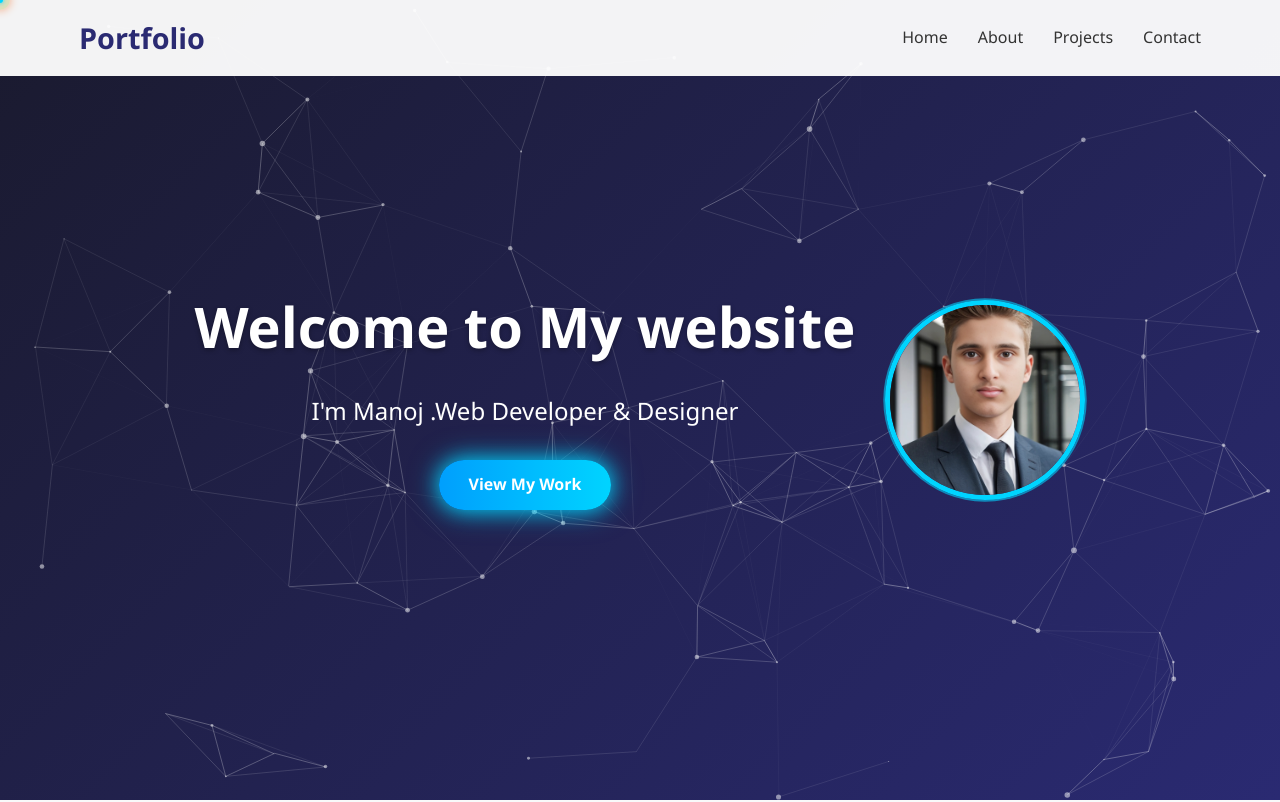
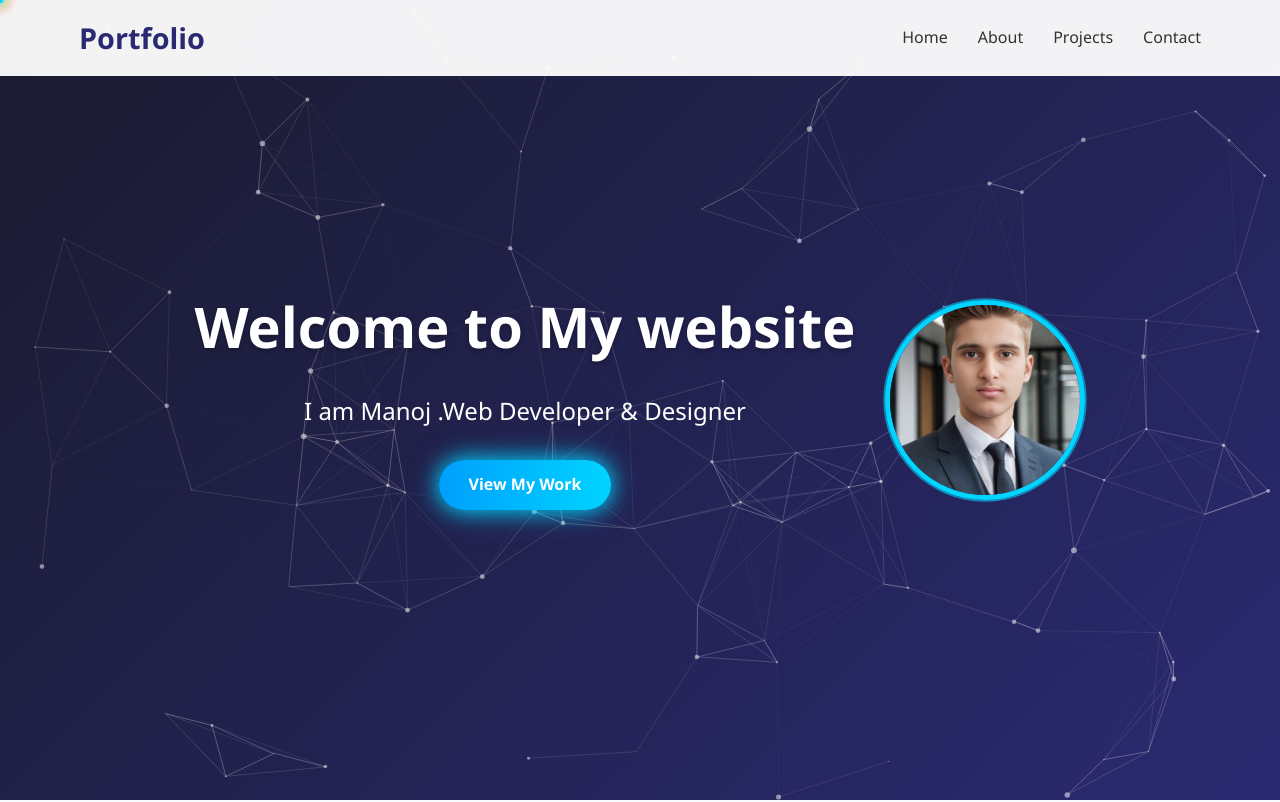
Before and after one commit to manoj-dahal/info, a plain HTML site: page index.html in a window 1280 px wide. Shown: the top 802 px of the page. Drawn offline with nearby package versions, Linux system fonts and the light colour scheme.

Commit message:
Update index.html

```diff
--- a/index.html
+++ b/index.html
@@ -36,7 +36,7 @@
             <div class="hero-flex">
                 <div class="hero-content">
                     <h1 class="fade-in">Welcome to My website </h1>
-                    <p class="fade-in">I'm Manoj .Web Developer & Designer</p>
+                    <p class="fade-in">I am Manoj .Web Developer & Designer</p>
                     <a href="#projects" class="btn glow-effect fade-in">View My Work</a>
                 </div>
                 <div class="profile-image fade-in">
```
